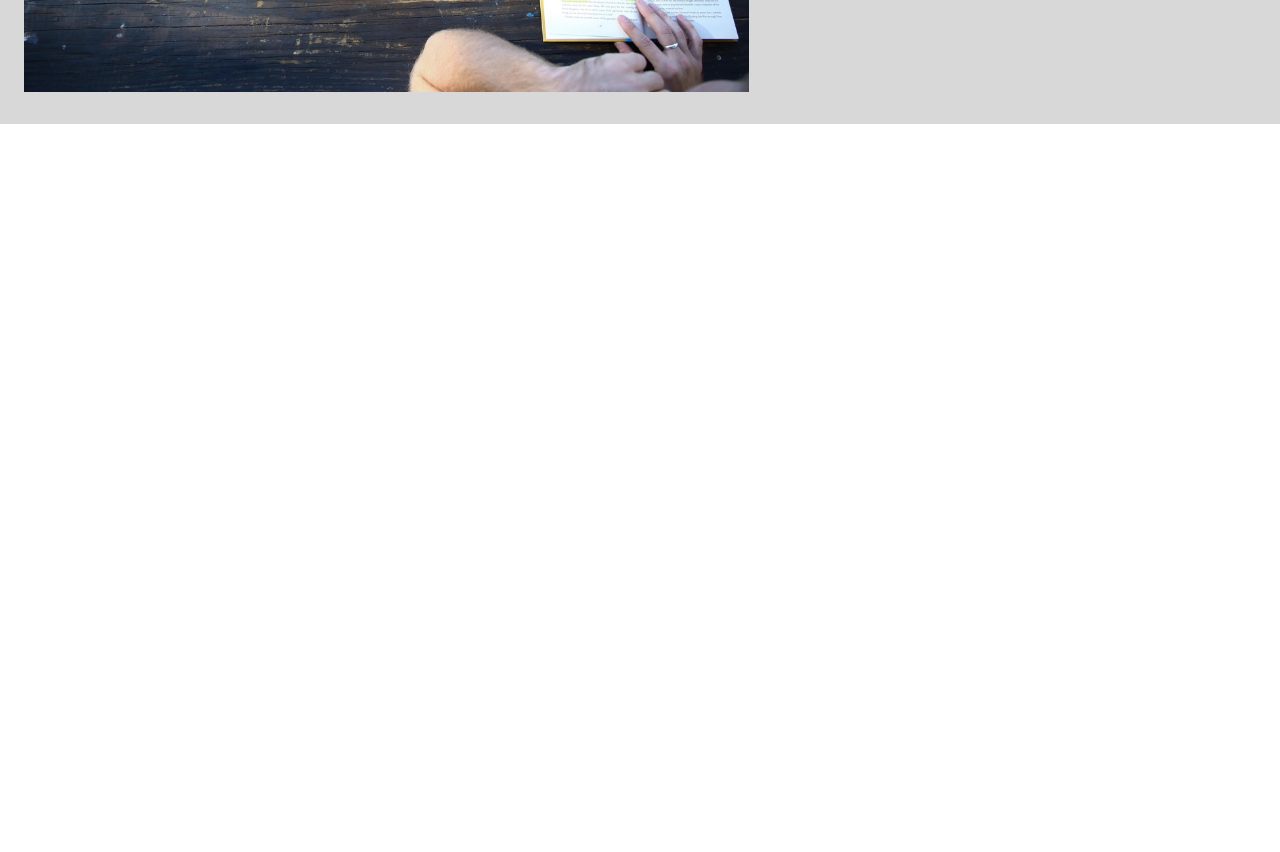
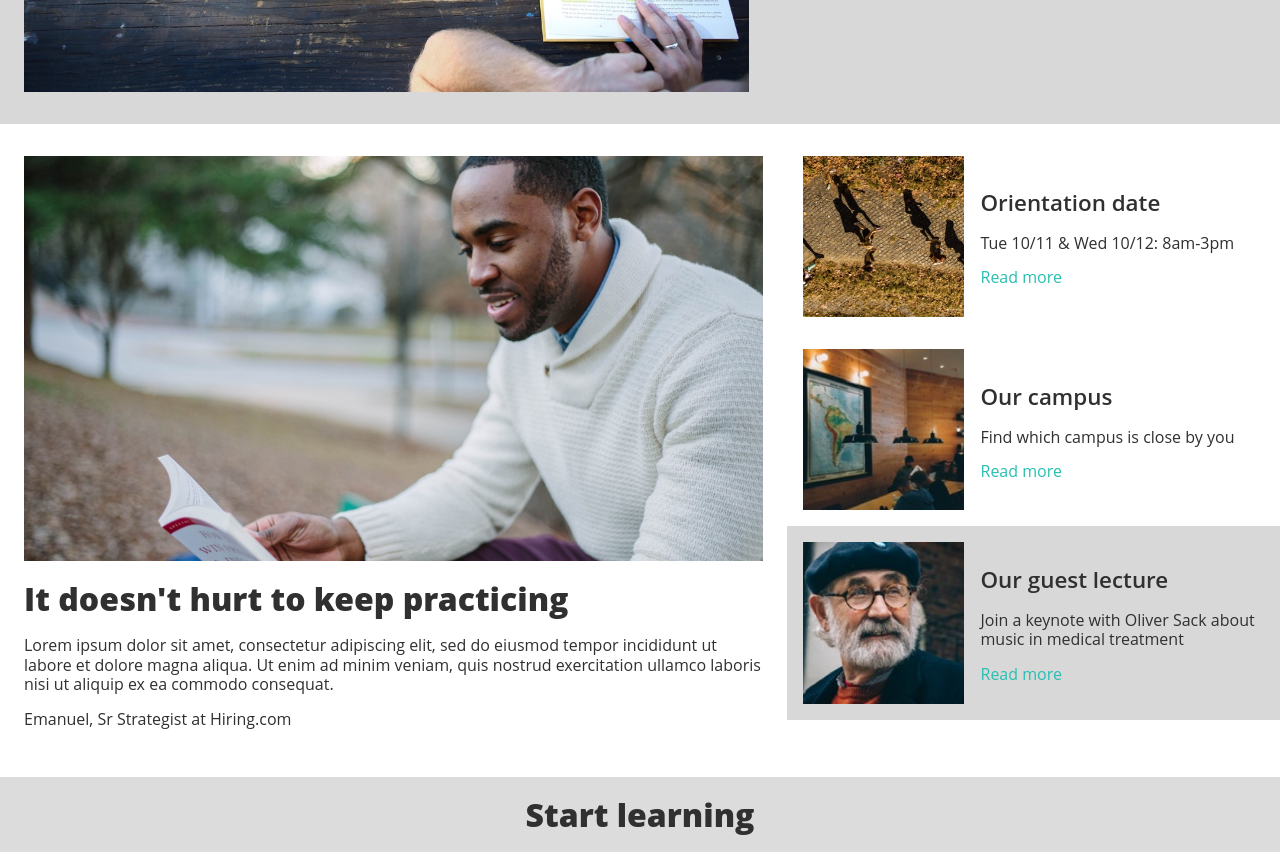
Before and after one commit to mariaport123/Colmaracademy, a plain HTML site: page index.html in a window 1280 px wide. Shown: the part 540-1392 px from the top of the page. Before the commit the page ends 800 px from the top, so only its background shows below. Drawn offline with Linux system fonts and the light colour scheme; files that its build step writes are made by us from their sources; files whose address does not match are found by name.

Commit message:
Finished practice section

```diff
--- a/index.html
+++ b/index.html
@@ -44,6 +44,62 @@
             </div>
         </div>
 
+        <!--Practice section-->
+
+         <div class="practice">
+                <div class="left section">
+                    <div class="pic">
+                        <img src="resources/images/information-main.jpg" alt="">
+                    </div>
+                        <div class="description">
+                            <h1>It doesn't hurt to keep practicing</h1>
+                            <p>Lorem ipsum dolor sit amet, consectetur adipiscing elit, sed do eiusmod tempor incididunt ut labore et dolore magna aliqua. Ut enim ad minim veniam, quis nostrud exercitation ullamco laboris nisi ut aliquip ex ea commodo consequat. </p>
+                            <p class="caption">Emanuel, Sr Strategist at Hiring.com</p>
+                        </div>
+                </div>
+
+                <div class="right others">
+                    <div class="practice-pic light">
+                        <div class="pic">
+                         <img src="resources/images/information-orientation.jpg" alt="">
+                        </div>
+                        <div class="description">
+                            <h2>Orientation date</h2>
+                            <p>Tue 10/11 & Wed 10/12: 8am-3pm</p>
+                            <a href="#">Read more</a>
+                        </div>
+                    </div>
+                    <div class="practice-pic light">
+                        <div class="pic">
+                        <img src="resources/images/information-campus.jpg" alt="">
+                        </div>
+                        <div class="description">
+                            <h2>Our campus</h2>
+                            <p>Find which campus is close by you</p>
+                            <a href="#">Read more</a>
+                        </div>
+                    </div>
+                    <div class="practice-pic dark">
+                        <div class="pic">
+                          <img src="resources/images/information-guest-lecture.jpg" alt="">
+                        </div>
+                        <div class="description">
+                            <h2>Our guest lecture</h2>
+                            <p>Join a keynote with Oliver Sack about music in medical treatment</p>
+                            <a href="#">Read more</a>
+                        </div>
+                    </div>
+                </div>
+            </div>
+
+       <!--Learning section-->
+       <div class="courses">
+           <h1>Start learning</h1>
+
+       </div>
+
+
+
     </main>
    <footer>
 
--- a/resources/css/style.css
+++ b/resources/css/style.css
@@ -8,6 +8,10 @@ body {
     padding: 0;
     display: flex;
     flex-direction: column;
+}
+main {
+    position: relative;
+    top: 4rem;
 }
 
 /* Both devices styling */
@@ -50,14 +54,41 @@ h2 {
     line-height: 1.4rem;
     font-weight: 600;
 }
+p {
+    font-size: 1rem;
+    line-height: 1.2rem;
+  }
 
 /*sections*/
-.banner {
-    background-color: #d8d8d8;
-    width: 100%;
-    display: flex;
-}
+    /*banner section*/
+    .banner {
+        background-color: #d8d8d8;
+        width: 100%;
+        display: flex;
+    }
 
+    /* practice section */
+    .practice {
+        display: flex;
+    }
+    .practice-pic {
+        width: 100%;
+    }
+    .practice .others {
+        padding-bottom: 2rem;
+        padding-top: 1rem;
+    }
+    .practice a {
+        color: #28BFB2;
+    }
+    /* Learning section*/
+    .courses {
+        display:flex;
+        flex-direction: column;
+    }
+    .courses h1 {
+        text-align: center;
+      }
 /* Patterns */
 button {
     height: 4rem;
@@ -67,6 +98,12 @@ button {
     font-size: 1.2rem;
     flex-shrink: 1;
     border-radius: 2px;
+}
+.light {
+    background-color: white;
+}
+.dark {
+    background-color: #d8d8d8;
 }
 
 /* DESKTOP styling*/
@@ -126,6 +163,23 @@ button {
         flex-grow: 1;
         flex-shrink: 1;
     }
+    .practice-pic .pic {
+        width: 35%;
+        padding: 1rem;
+    }
+
+    .practice-pic .description {
+        width: 65%;
+        display: flex;
+        flex-direction: column;
+        justify-content: center;
+    }
+
+    .practice-pic .description h2 {
+        line-height: normal;
+        margin: 0;
+      }
+
 
   /*main*/
    main {
@@ -157,6 +211,31 @@ button {
         flex-direction:column;
         justify-content: center;
     }
-
-
+  /* practice section*/
+  .practice {
+      flex-direction: row;
+  }
+  .practice .section .pic img {
+      width: 100%;
+      height: auto;
+  }
+  .practice .others {
+      display: flex;
+      flex-direction: column;
+  }
+  .practice .others .practice-pic {
+      display:flex;
+      flex-direction: row;
+  }
+  .practice .others .practice-pic .pic {
+      width: 35%;
+  }
+  .practice .others .practice-pic .pic img {
+      width: 100%;
+      height: auto;
+  }
+ /*learning section*/
+ .courses {
+     background-color: #DCDCDC;
+ }
 }
```
